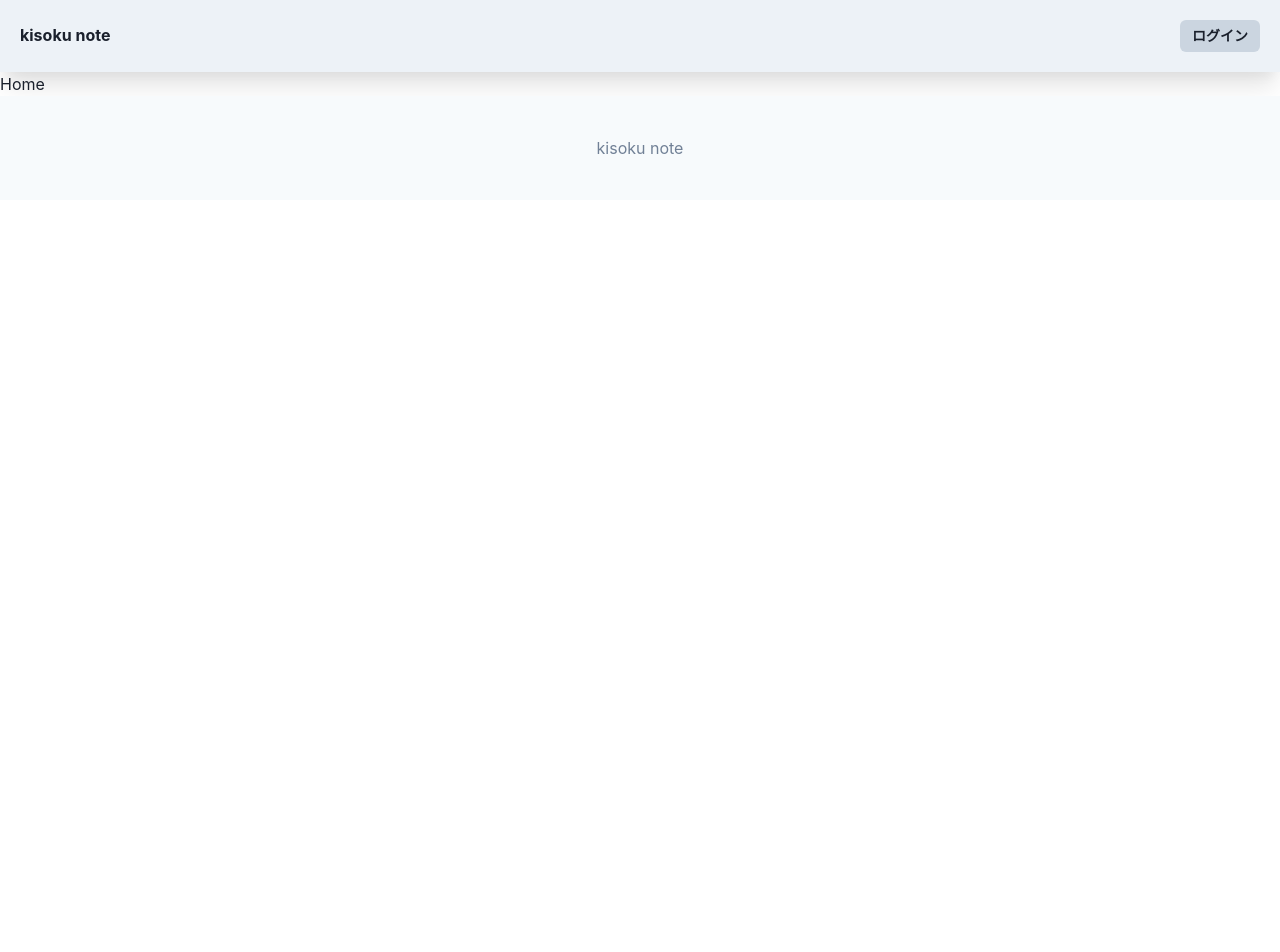
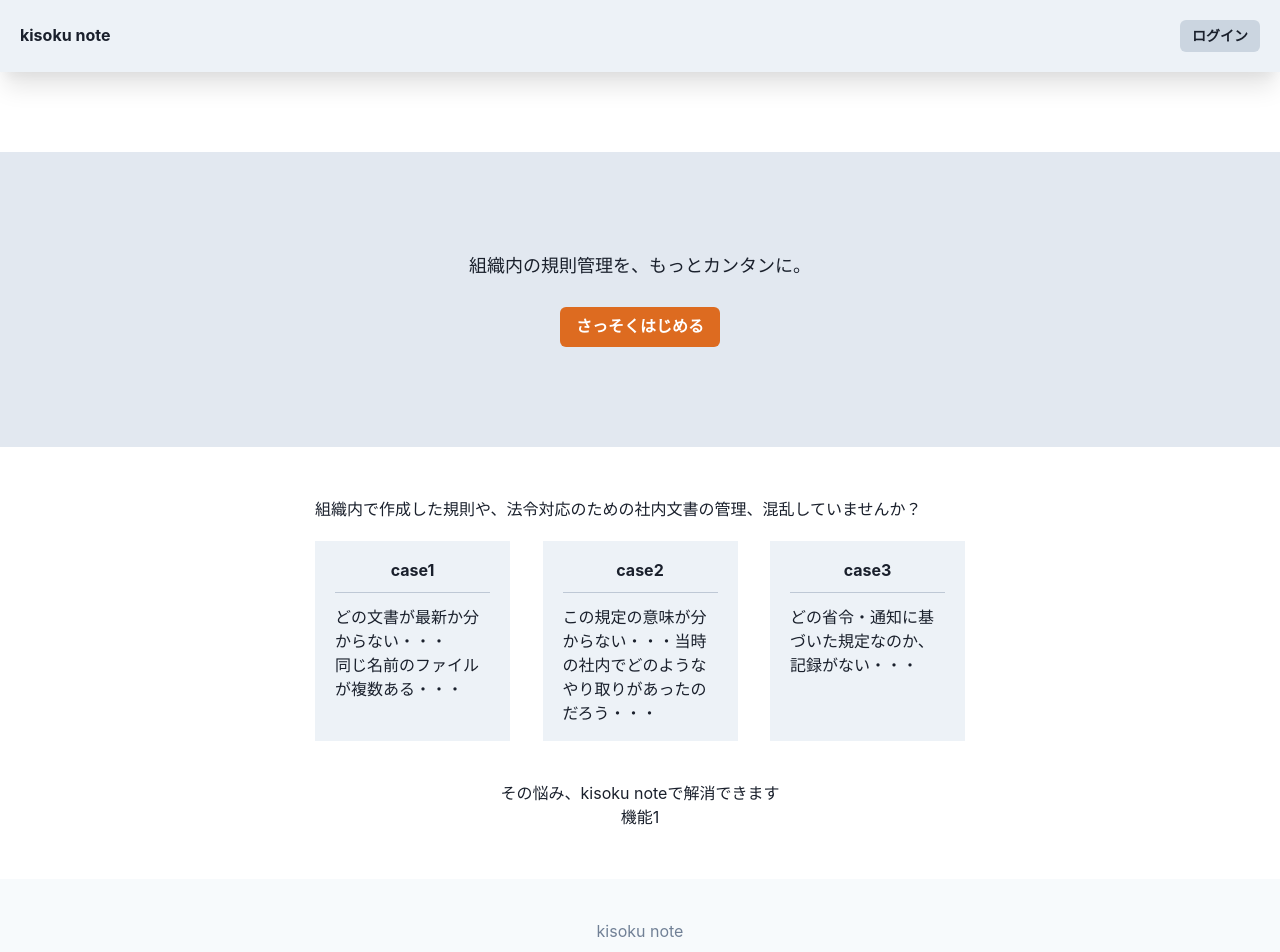
Before and after one commit to yuta-nos/kisoku-note, a React (Vite) app in the folder frontend/app-front/: page / in a window 1280 px wide. Shown: the top 952 px of the page. Before the commit the page ends 800 px from the top, so only its background shows below. Built offline with nearby package versions, Linux system fonts and the light colour scheme.

Commit message:
topページの作成
Homeコンポーネントをtopページに設定,ページコンテンツを作成

```diff
--- a/frontend/app-front/src/components/Home.jsx
+++ b/frontend/app-front/src/components/Home.jsx
@@ -1,8 +1,47 @@
 import React from 'react'
+
+// styling
+import { Box, Button, Divider, Heading, HStack, Spacer, Text, VStack } from '@chakra-ui/react'
 
 const Home = () => {
   return (
-    <div>Home</div>
+    <Box>
+      <VStack bgColor="gray.200" py={100} mt={20}>
+        <Text textAlign="center" fontSize="lg" mb={5}>組織内の規則管理を、もっとカンタンに。</Text>
+        <Button colorScheme="orange">さっそくはじめる</Button>
+      </VStack>
+      <Box my={50} maxW="650px" mx="auto">
+        <Text mb={5}>組織内で作成した規則や、法令対応のための社内文書の管理、混乱していませんか？</Text>
+        <HStack>
+          <Box h="200px" w="30%" bgColor="gray.100" p={5}>
+            <Heading as="h4" size="sm" textAlign="center" mb={3}>case1</Heading>
+            <Divider mb={3} borderColor="gray.400" />
+            <Text>どの文書が最新か分からない・・・</Text>
+            <Text>同じ名前のファイルが複数ある・・・</Text>
+          </Box>
+          <Spacer />
+          <Box h="200px" w="30%" bgColor="gray.100" p={5}>
+            <Heading as="h4" size="sm" textAlign="center" mb={3}>case2</Heading>
+            <Divider mb={3} borderColor="gray.400" />
+            <Text>この規定の意味が分からない・・・当時の社内でどのようなやり取りがあったのだろう・・・</Text>
+          </Box>
+          <Spacer />
+          <Box h="200px" w="30%" bgColor="gray.100" p={5}>
+            <Heading as="h4" size="sm" textAlign="center" mb={3}>case3</Heading>
+            <Divider mb={3} borderColor="gray.400" />
+            <Text>どの省令・通知に基づいた規定なのか、記録がない・・・</Text>
+          </Box>
+        </HStack>
+        <Box mt={10}>
+          <Text textAlign="center">その悩み、kisoku noteで解消できます</Text>
+          <VStack>
+            <Box >
+              <Text>機能1</Text>
+            </Box>
+          </VStack>
+        </Box>
+      </Box>
+    </Box>
   )
 }
 
```
